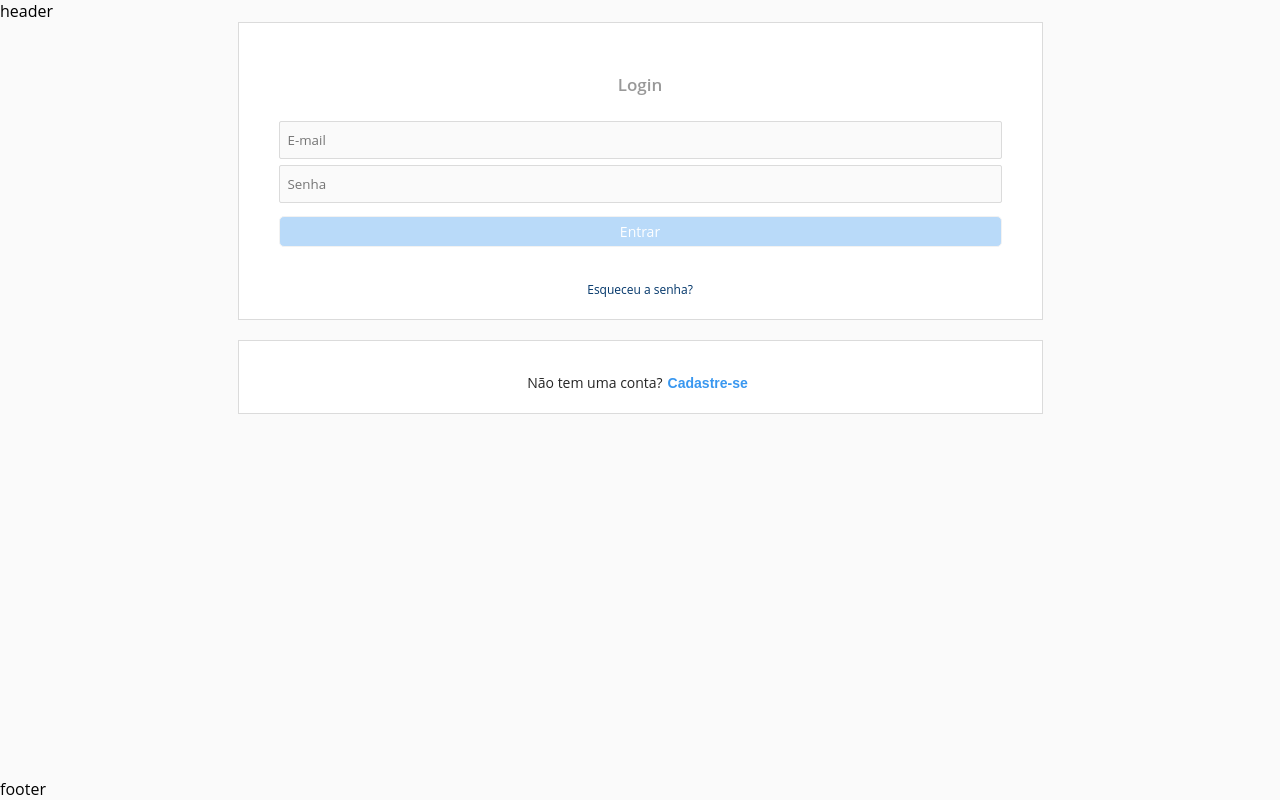
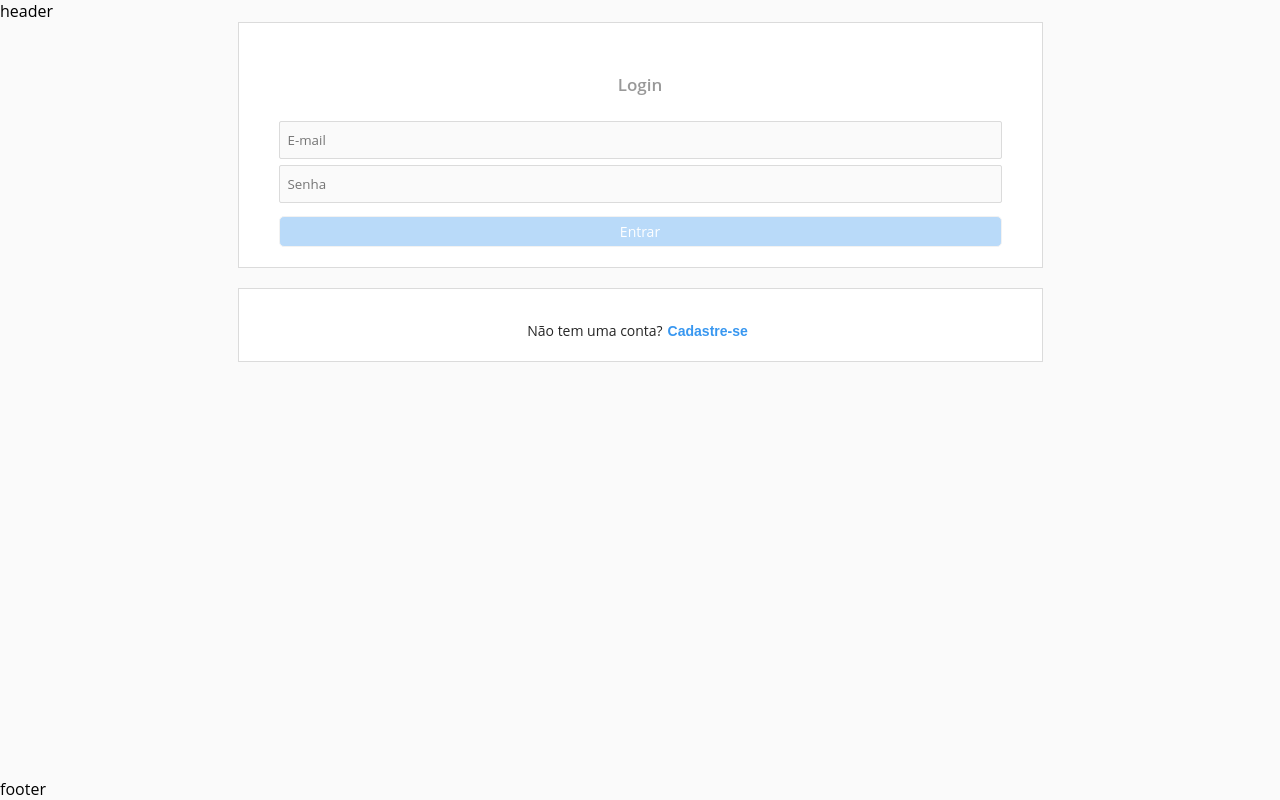
Before and after one commit to gabrielgraciani/chat-crud-frontend, a React (Create React App) app: page /login in a window 1280 px wide. Built offline with nearby package versions, Linux system fonts and the light colour scheme.

Commit message:
começo sistema de login

```diff
--- a/src/assets/css/styles.scss
+++ b/src/assets/css/styles.scss
@@ -38,9 +38,6 @@ p{font-size:21px;}
 					}
 				}
 				button{background:transparent; border:0; padding:0 5px; cursor:pointer; outline:0;}
-				.esqueci{width:100%; text-align:center; margin-top:30px;
-					span{font-size:12px; color:#003569;}
-				}
 				.title{width:100%; text-align:center; margin:20px 0 25px;
 					h4{font-size:17px; color:#999; font-weight:600;}
 				}
--- a/src/pages/login/index.js
+++ b/src/pages/login/index.js
@@ -70,10 +70,6 @@ function Login (){
 									<input type="password" name="senha" value={values.senha} onChange={handleChange} placeholder="Senha"/>
 									<input type="submit" disabled={!values.email} value="Entrar"/>
 								</form>
-
-								<div className="esqueci">
-									<span>Esqueceu a senha?</span>
-								</div>
 							</div>
 						) :
 							<div>
```
